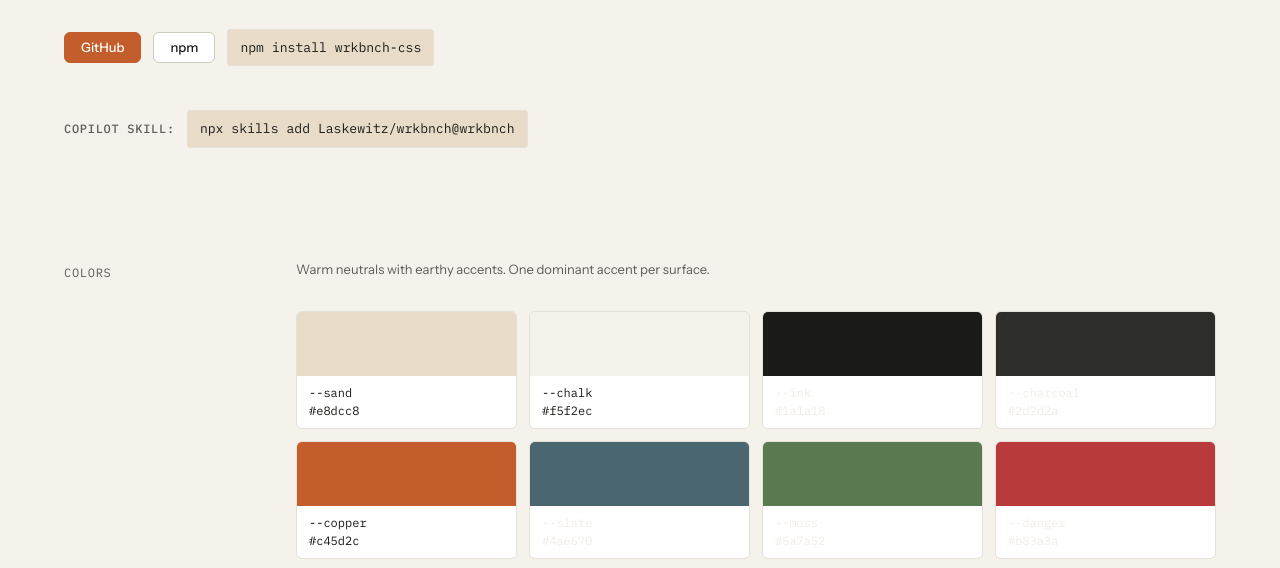
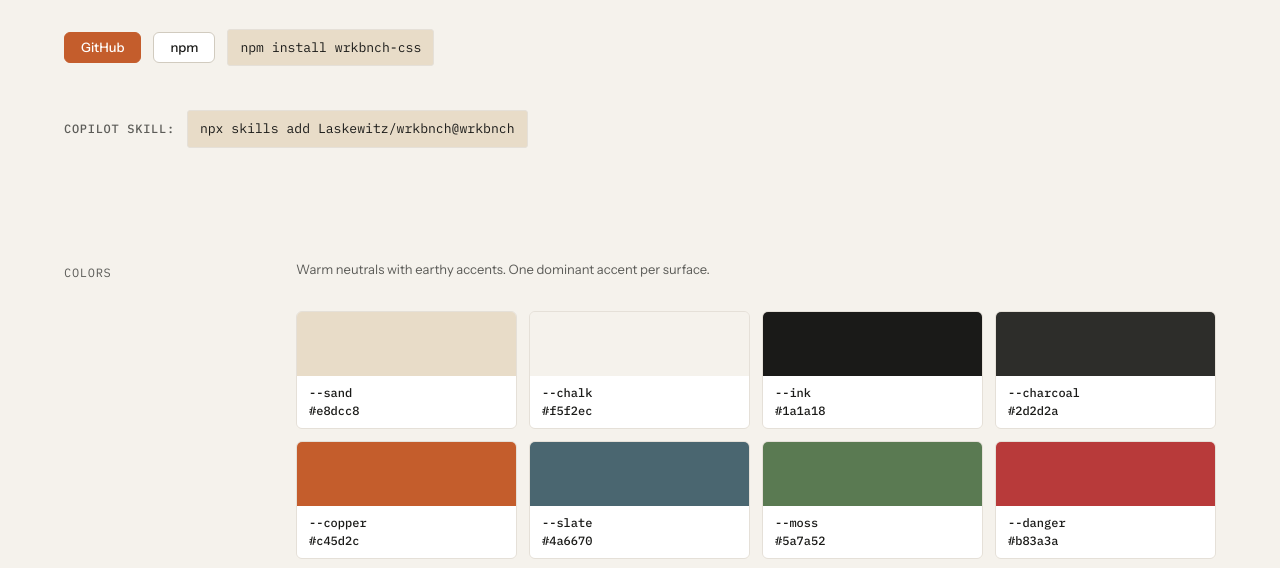
Before and after one commit to Laskewitz/wrkbnch, a website: page index.html in a window 1280 px wide. Shown: the part 216-784 px from the top of the page. Drawn offline with Linux system fonts and the light colour scheme.

Commit message:
fix: improve color swatch text legibility

```diff
--- a/index.html
+++ b/index.html
@@ -21,7 +21,7 @@
     .color-grid { display: grid; grid-template-columns: repeat(auto-fit, minmax(180px, 1fr)); gap: var(--space-3); }
     .color-swatch { border-radius: var(--radius-md); overflow: hidden; border: var(--border-subtle); }
     .color-swatch-block { height: 64px; }
-    .color-swatch-info { padding: var(--space-2) var(--space-3); font-family: var(--font-mono); font-size: var(--text-xs); background: var(--color-surface-raised); }
+    .color-swatch-info { padding: var(--space-2) var(--space-3); font-family: var(--font-mono); font-size: var(--text-xs); background: var(--color-surface-raised); color: var(--color-text); font-weight: 500; }
     .type-sample { margin-bottom: var(--space-4); }
     .component-row { margin-bottom: var(--space-6); }
     .theme-toggle { position: fixed; top: var(--space-4); right: var(--space-4); z-index: 100; }
@@ -72,11 +72,11 @@
             </div>
             <div class="color-swatch">
               <div class="color-swatch-block" style="background: #1a1a18;"></div>
-              <div class="color-swatch-info" style="color: #f0ede8;">--ink<br>#1a1a18</div>
+              <div class="color-swatch-info">--ink<br>#1a1a18</div>
             </div>
             <div class="color-swatch">
               <div class="color-swatch-block" style="background: #2d2d2a;"></div>
-              <div class="color-swatch-info" style="color: #f0ede8;">--charcoal<br>#2d2d2a</div>
+              <div class="color-swatch-info">--charcoal<br>#2d2d2a</div>
             </div>
             <div class="color-swatch">
               <div class="color-swatch-block" style="background: #c45d2c;"></div>
@@ -84,19 +84,19 @@
             </div>
             <div class="color-swatch">
               <div class="color-swatch-block" style="background: #4a6670;"></div>
-              <div class="color-swatch-info" style="color: #f0ede8;">--slate<br>#4a6670</div>
+              <div class="color-swatch-info">--slate<br>#4a6670</div>
             </div>
             <div class="color-swatch">
               <div class="color-swatch-block" style="background: #5a7a52;"></div>
-              <div class="color-swatch-info" style="color: #f0ede8;">--moss<br>#5a7a52</div>
+              <div class="color-swatch-info">--moss<br>#5a7a52</div>
             </div>
             <div class="color-swatch">
               <div class="color-swatch-block" style="background: #b83a3a;"></div>
-              <div class="color-swatch-info" style="color: #f0ede8;">--danger<br>#b83a3a</div>
+              <div class="color-swatch-info">--danger<br>#b83a3a</div>
             </div>
             <div class="color-swatch">
               <div class="color-swatch-block" style="background: #a86b1d;"></div>
-              <div class="color-swatch-info" style="color: #f0ede8;">--warning<br>#a86b1d</div>
+              <div class="color-swatch-info">--warning<br>#a86b1d</div>
             </div>
           </div>
         </div>
```
